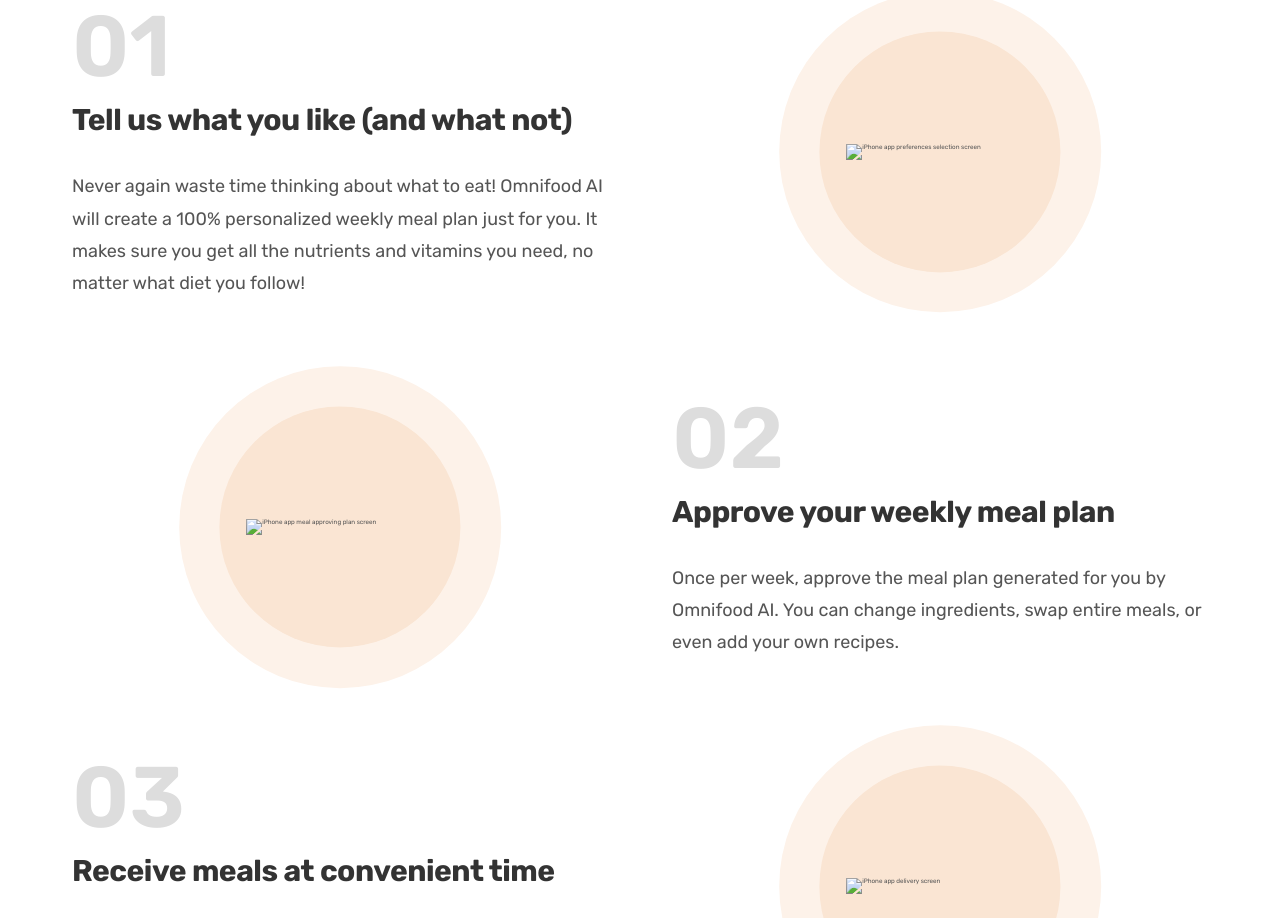
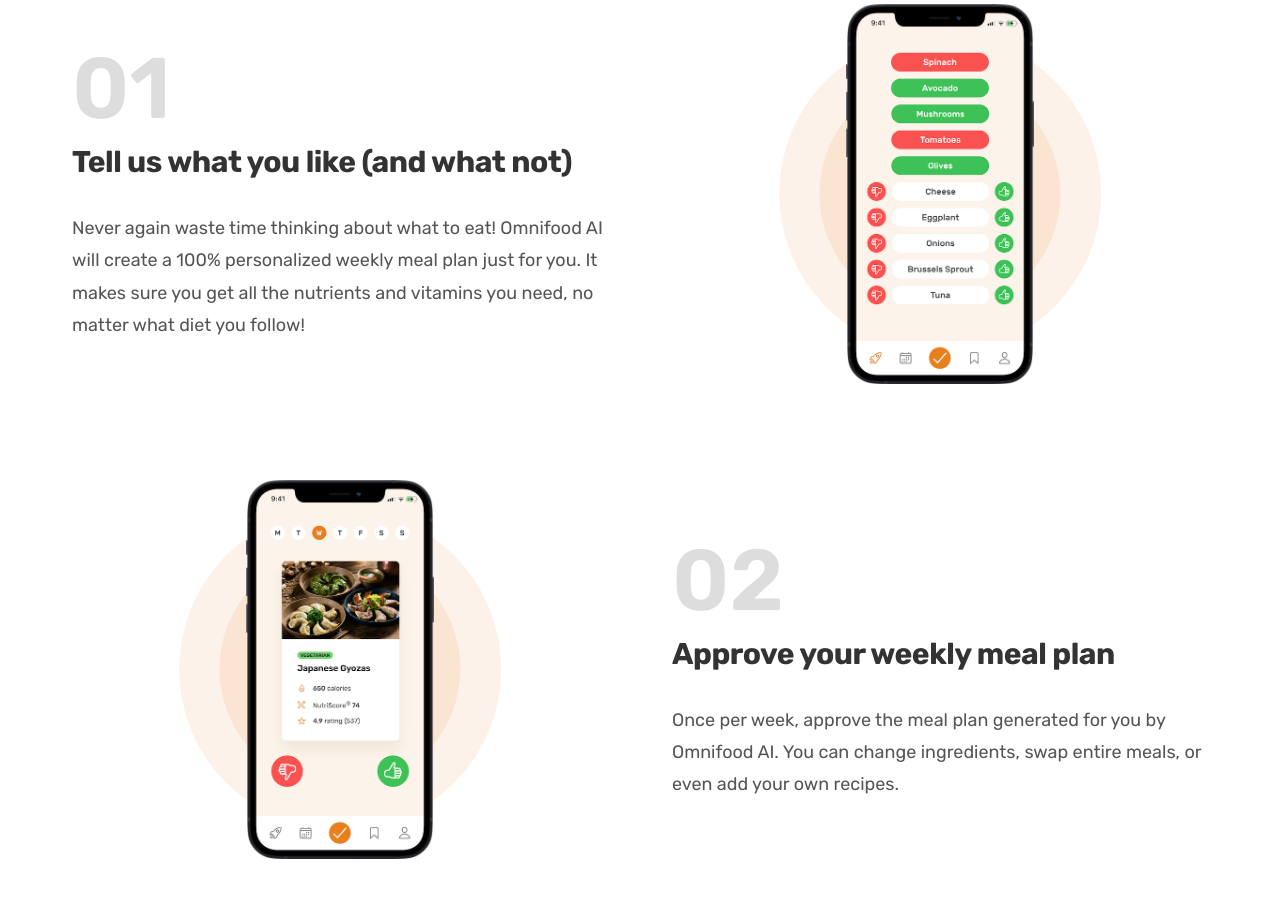
Before and after one commit to srinidhi-kumar0907/omni-food, a plain HTML site: page index.html in a window 1280 px wide. Shown: the part 1177-2095 px from the top of the page. Drawn offline with nearby package versions, Linux system fonts and the light colour scheme; some packages are replaced by stand-ins of ours; a script that the page names is missing.

Commit message:
Update index.html

```diff
--- a/index.html
+++ b/index.html
@@ -150,7 +150,7 @@
 
           <div class="step-img-box">
             <img
-              src="img/app/app-screen-1.png"
+              src="img/apps/app-screen-1.png"
               class="step-img"
               alt="iPhone app
             preferences selection screen"
@@ -160,7 +160,7 @@
           <!-- STEP 02 -->
           <div class="step-img-box">
             <img
-              src="img/app/app-screen-2.png"
+              src="img/apps/app-screen-2.png"
               class="step-img"
               alt="iPhone app
             meal approving plan screen"
@@ -188,7 +188,7 @@
           </div>
           <div class="step-img-box">
             <img
-              src="img/app/app-screen-3.png"
+              src="img/apps/app-screen-3.png"
               class="step-img"
               alt="iPhone app
             delivery screen"
```
